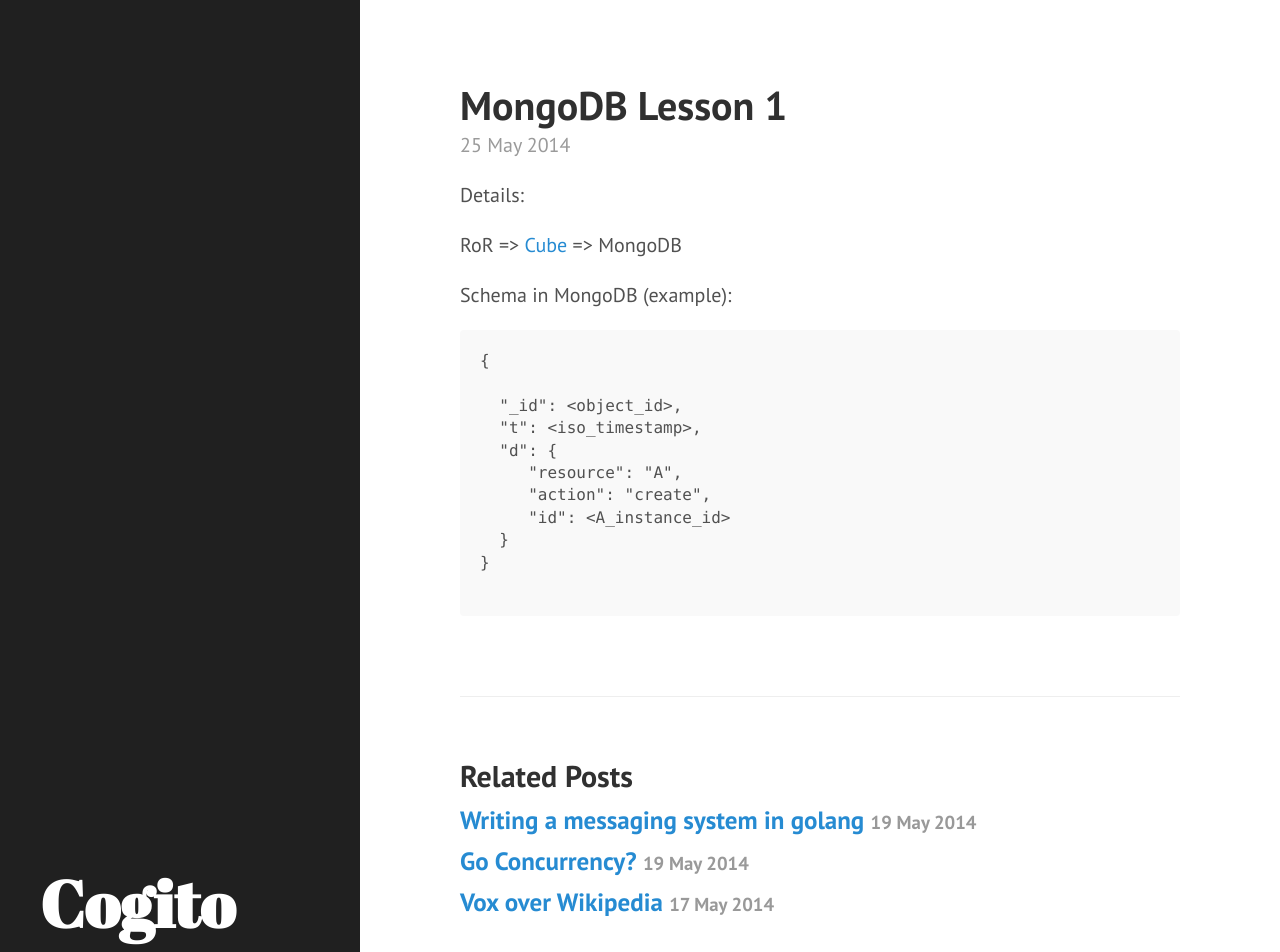
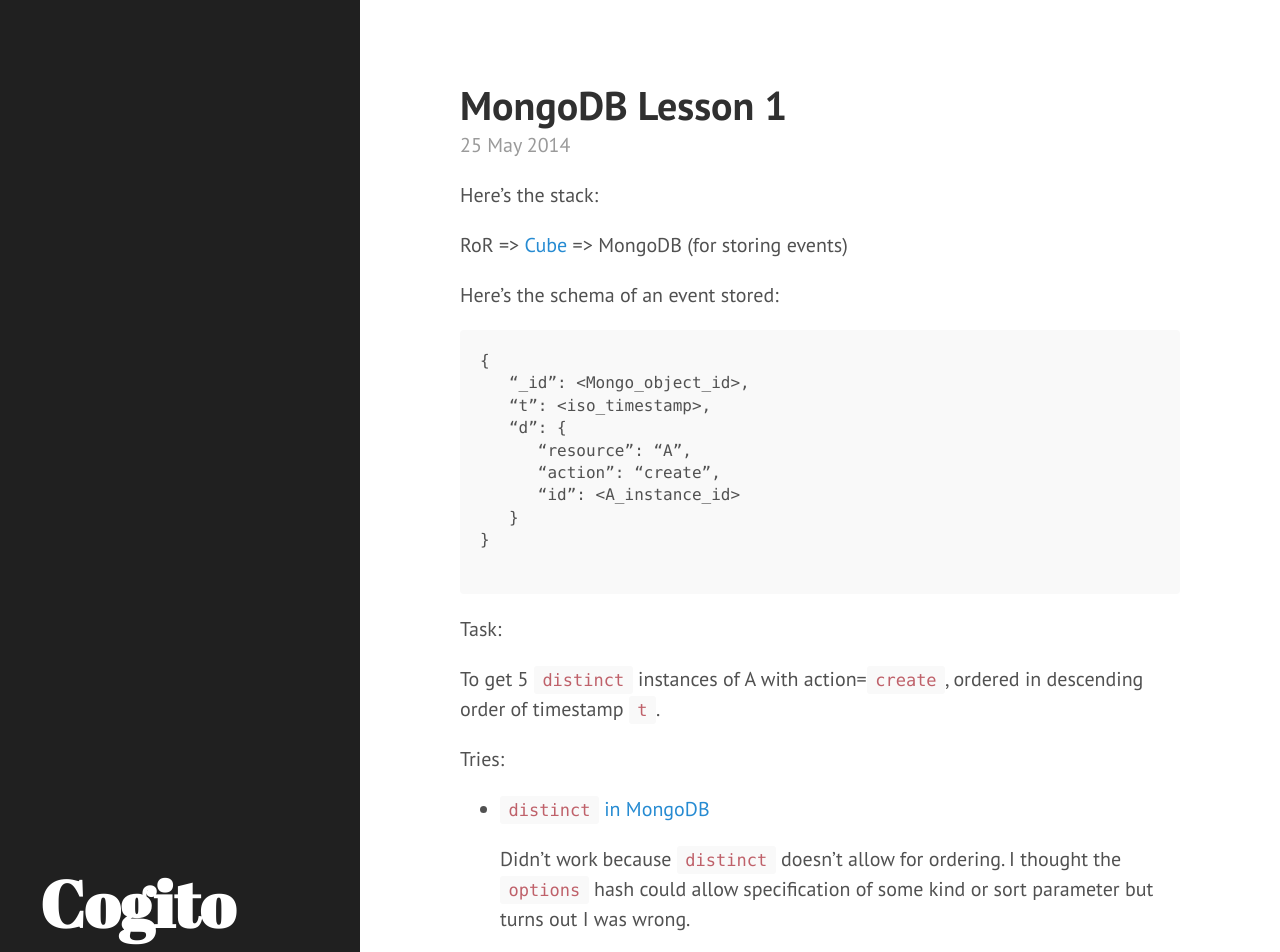
Before and after one commit to quekshuy/oldquekshuy.github.io, a Jekyll site: the page built from _posts/2014-05-25-ror-1-mongodb.markdown, in a window 1280 px wide and 1400 px high. Shown: the top 952 px of the window. Built offline with Jekyll 4.4.1, drawn with Linux system fonts in a browser that asks for light colours; Markdown is read by kramdown in place of the engine named in the settings; some of the changed text lies outside the part shown.

Commit message:
Post update: MongoDB Lesson 1

````diff
--- a/_posts/2014-05-25-ror-1-mongodb.markdown
+++ b/_posts/2014-05-25-ror-1-mongodb.markdown
@@ -3,22 +3,44 @@ published: true
 title: MongoDB Lesson 1
 layout: post
 ---
-Details:
 
-RoR => [Cube](http://github.com/square/cube) => MongoDB
+Here’s the stack:
 
-Schema in MongoDB (example):
+RoR => [Cube](http://github.com/square/cube) => MongoDB (for storing events)
+
+Here’s the schema of an event stored:
 
 ```
 {
-
-  "_id": <object_id>,
-  "t": <iso_timestamp>,
-  "d": {
-     "resource": "A",
-     "action": "create",
-     "id": <A_instance_id>
-  }
+   “_id”: <Mongo_object_id>,
+   “t”: <iso_timestamp>,
+   “d”: {
+      “resource”: “A”,
+      “action”: “create”,
+      “id”: <A_instance_id>
+   }
 }
 
 ```
+
+Task:
+
+To get 5 `distinct` instances of A with action=`create`, ordered in descending order of timestamp `t`.
+
+
+
+Tries:
+
+* [`distinct` in MongoDB](http://api.mongodb.org/ruby/current/Mongo/Collection.html#distinct-instance_method)
+
+    Didn’t work because `distinct` doesn’t allow for ordering. I thought the `options` hash could allow specification of some kind or sort parameter but turns out I was wrong.
+
+* `$group` operator in MongoDB aggregation.
+
+    `$group` doesn’t allow for ordering as well.
+
+  ![image?](https://www.evernote.com/shard/s2/sh/0aff3ae4-56de-400e-b2d0-aeed23fda4f3/3f756532aa36b12960eeb335aa01dc6d/deep/0/$group-(aggregation\))
+
+[I thought this gave me a chance](http://stackoverflow.com/questions/18326345/mongodb-java-driver-distinct-with-sort), but I was evidently wrong because it was sorting the wrong things.
+
+So ultimately I’m stuck with just doing a normal sorted query then iterating and memoizing `id`s encountered so I don’t have duplicates.
````
